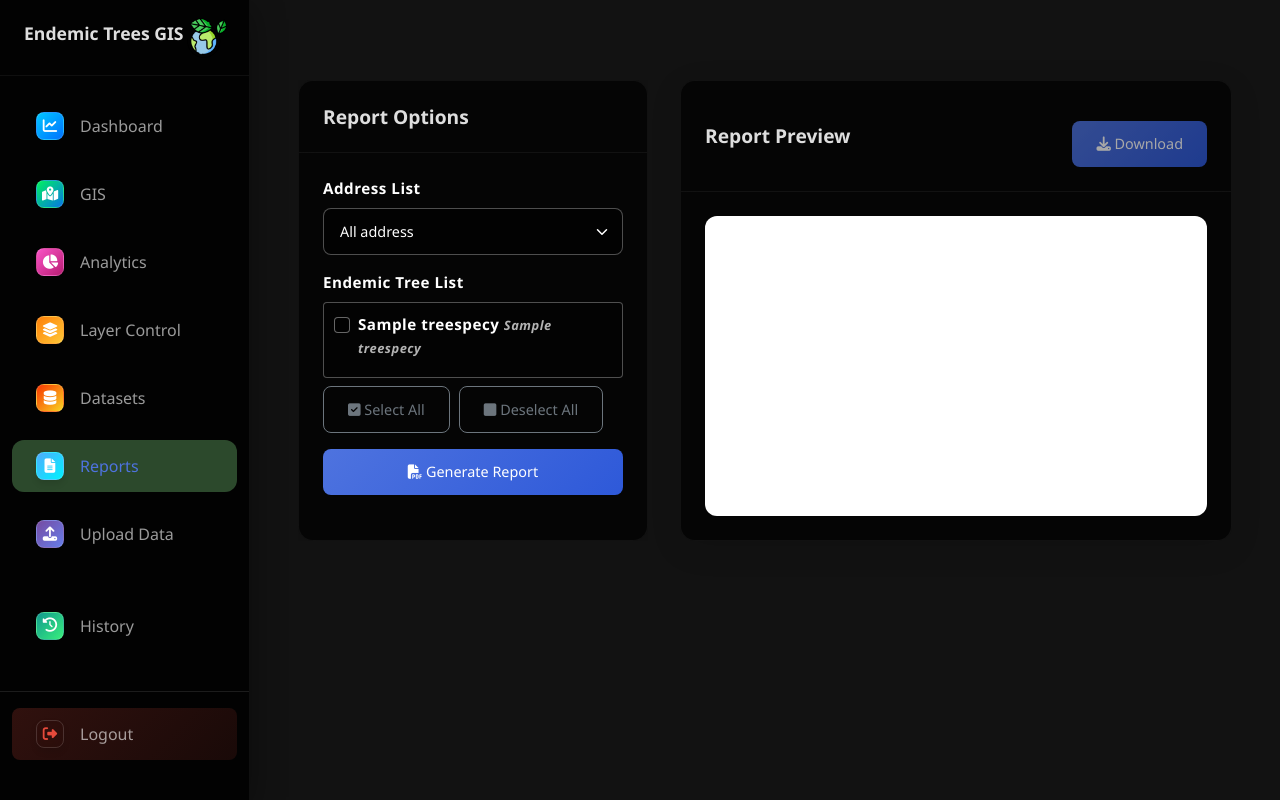
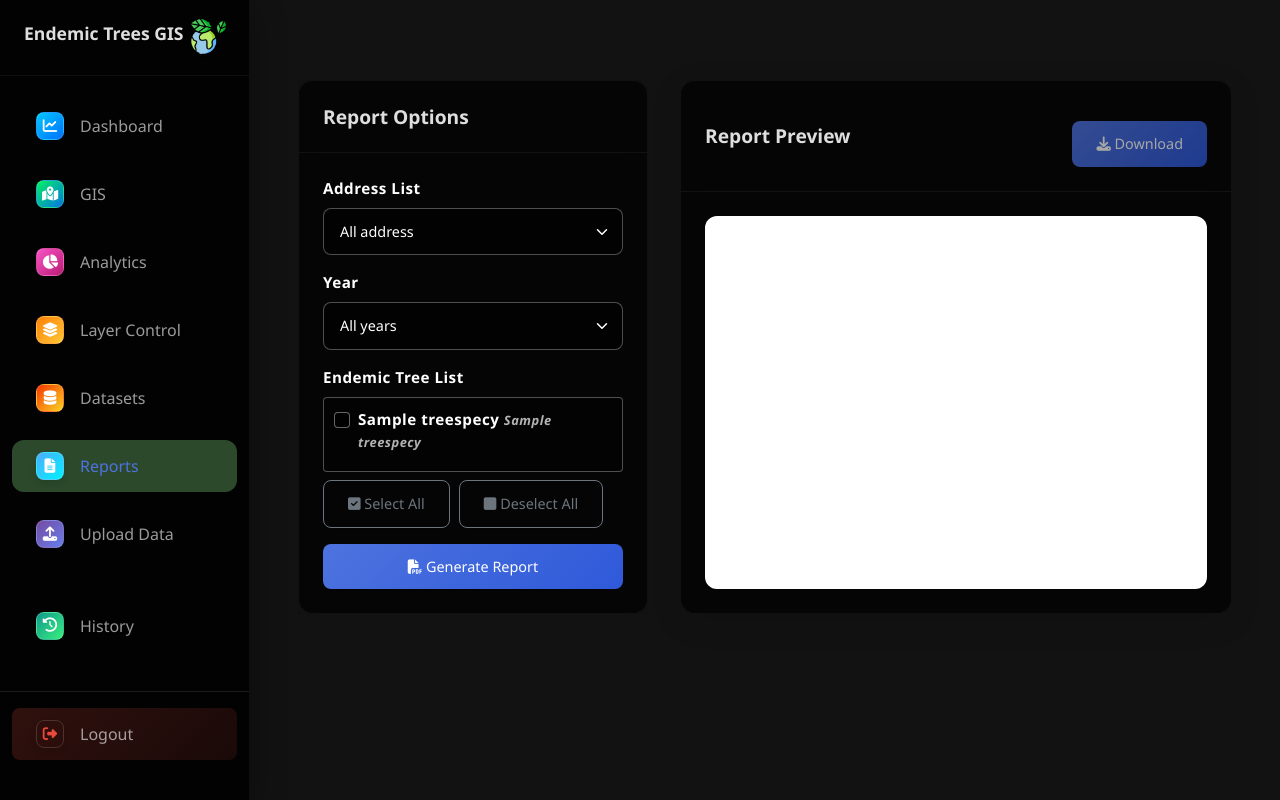
Before and after one commit to 6h0st-2cr1pt/ETM_GIS2-v2.0.0, a Django app: page /reports/ in a window 1280 px wide. Run offline with Django 5.2, Linux system fonts and the light colour scheme; a user stored in the database is signed in; tables that the repository leaves empty hold one stand-in row (values such as "Sample post"); some libraries are stand-ins or nearby versions.

Commit message:
v2.1.8 add year filter to report page

```diff
--- a/app/templates/app/reports.html
+++ b/app/templates/app/reports.html
@@ -70,6 +70,18 @@ html * option {
                         </div>
 
                         <div class="form-group mb-3">
+                            <label for="yearDropdown">Year</label>
+                            <select class="form-select" id="yearDropdown" name="selected_year" style="background-color: rgba(0, 0, 0, 0.6); color: #ffffff; border: 1px solid rgba(255, 255, 255, 0.3);">
+                                <option value="all">All years</option>
+                                {% for year in year_list %}
+                                <option value="{{ year }}">{{ year }}</option>
+                                {% empty %}
+                                <option value="all">No years found in database.</option>
+                                {% endfor %}
+                            </select>
+                        </div>
+
+                        <div class="form-group mb-3">
                             <label for="treeList">Endemic Tree List</label>
                             <div class="tree-list-container" style="max-height: 180px; overflow-y: auto; border: 1px solid rgba(255, 255, 255, 0.3); border-radius: 4px; padding: 10px; background-color: rgba(0, 0, 0, 0.3);">
                                 {% for tree in tree_list %}
--- a/app/views.py
+++ b/app/views.py
@@ -1629,6 +1629,11 @@ def reports(request):
         address__isnull=False
     ).exclude(address='').values_list('address', flat=True).distinct().order_by('address')
 
+    # Get unique years from trees
+    unique_years = EndemicTree.objects.filter(
+        user=request.user
+    ).values_list('year', flat=True).distinct().order_by('-year')
+
     # Create tree list with common name, scientific name, and addresses
     # Show only unique species (prevent duplicates)
     # Collect all addresses where each species exists
@@ -1667,7 +1672,8 @@ def reports(request):
     return render(request, 'app/reports.html', {
         'active_page': 'reports',
         'tree_list': tree_list,
-        'address_list': list(unique_addresses)
+        'address_list': list(unique_addresses),
+        'year_list': list(unique_years)
     })
 
 
@@ -2246,11 +2252,12 @@ def generate_report(request):
         return JsonResponse({'error': 'Only POST method is allowed'}, status=405)
 
     try:
-        # Get selected trees and address
+        # Get selected trees, address, and year
         selected_trees = request.POST.getlist('selected_trees')
         # Handle both dropdown (single value) and checkbox (multiple values) formats
         selected_address = request.POST.get('selected_address', '')
         selected_addresses = request.POST.getlist('selected_addresses')
+        selected_year = request.POST.get('selected_year', '')
 
         # If dropdown is used, convert single value to list
         # Treat "all" the same as empty string (include all addresses)
@@ -2258,10 +2265,15 @@ def generate_report(request):
             selected_addresses = [selected_address]
         # If "all" is selected or no address selected, allow all addresses (empty list means no filter)
 
+        # Treat "all" the same as empty string for year (include all years)
+        if selected_year == 'all':
+            selected_year = ''
+
         if not selected_trees:
             return JsonResponse({'success': False, 'error': 'Please select at least one tree.'}, status=400)
 
         # Address is optional - if empty, show all addresses
+        # Year is optional - if empty, show all years
 
         # Get the current date and time in local timezone
         from django.utils.timezone import localtime
@@ -2303,6 +2315,15 @@ def generate_report(request):
                 trees_query = trees_query.filter(
                     location__address__in=selected_addresses
                 )
+
+            # Filter by selected year if provided
+            if selected_year:
+                try:
+                    year_int = int(selected_year)
+                    trees_query = trees_query.filter(year=year_int)
+                except (ValueError, TypeError):
+                    # If year conversion fails, ignore the filter
+                    pass
 
             # Calculate actual statistics with error handling
             total_trees = trees_query.count()
--- a/static/js/reports.js
+++ b/static/js/reports.js
@@ -456,8 +456,19 @@ document.addEventListener("DOMContentLoaded", () => {
         selectedAddressValue = '';
       }
 
+      const yearDropdown = document.getElementById('yearDropdown');
+      let selectedYearValue = yearDropdown ? yearDropdown.value : '';
+      // Convert "all" to empty string for backend (empty means all years)
+      if (selectedYearValue === 'all') {
+        selectedYearValue = '';
+      }
+
+      // Add year to form data (always send, even if empty)
+      formData.append('selected_year', selectedYearValue || '');
+
       console.log('Selected trees:', selectedTrees);
       console.log('Selected address:', selectedAddressValue);
+      console.log('Selected year:', selectedYearValue);
 
       if (!selectedTrees || selectedTrees.length === 0) {
         alert("Please select at least one tree.");
```
